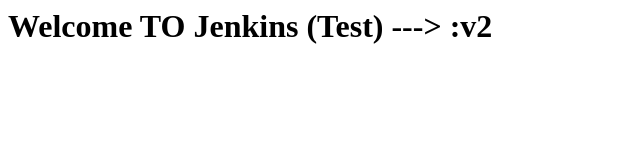
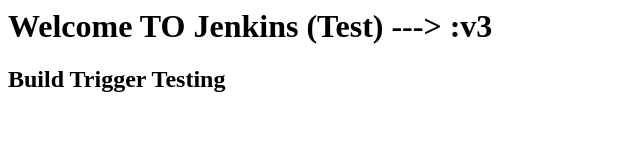
Before and after one commit to Shashwatsingh22/jenkins_testing, a plain HTML site: page index.html in a window 1280 px wide. Shown: the whole page, without its empty margins (0-640 px from the left). Drawn offline with Linux system fonts and the light colour scheme.

Commit message:
Update index.html

```diff
--- a/index.html
+++ b/index.html
@@ -1 +1,2 @@
-<h1>Welcome TO Jenkins (Test) ---> :v2 <h1>
+<h1>Welcome TO Jenkins (Test) ---> :v3 <h1>
+  <h2>Build Trigger Testing</h2>
```
